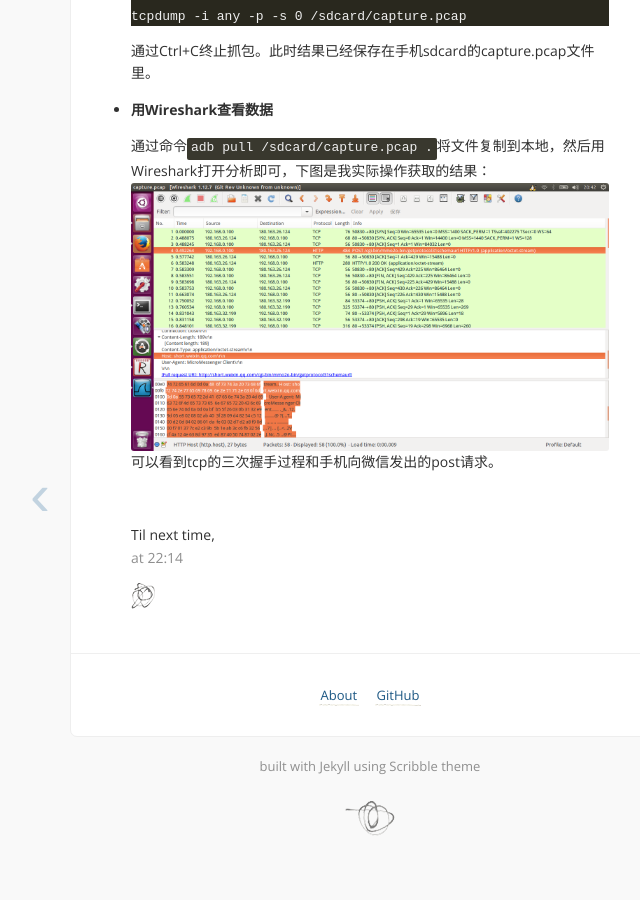
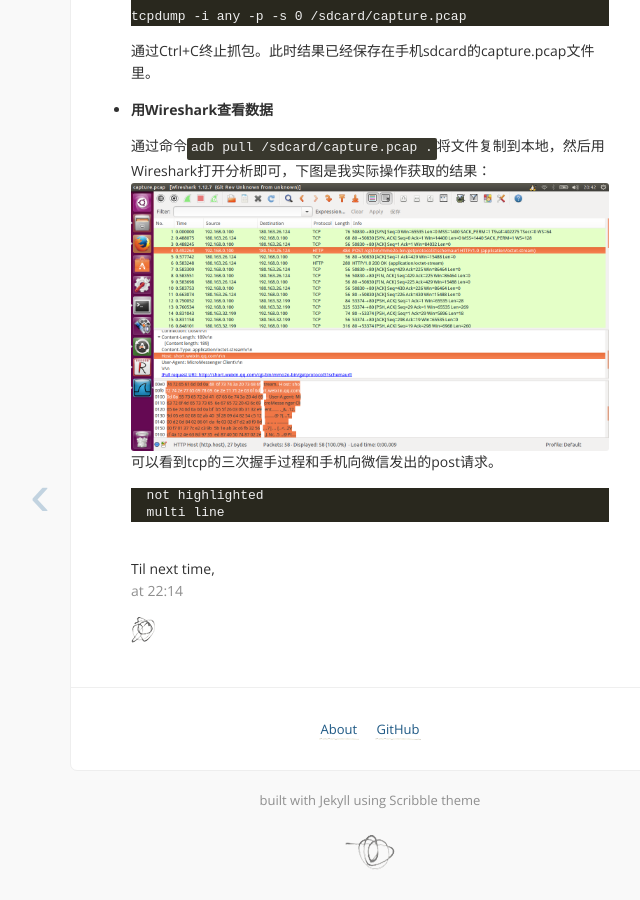
Before and after one commit to rantianhua/rantianhua.github.io, a Jekyll site: the page built from _posts/2016-01-31-capture.md, in a window 1280 px wide and 900 px high, scrolled down 1275 px. Shown: the whole window, without its empty margins (270-910 px from the left). Built offline with Jekyll 4.4.1, drawn with Linux system fonts in a browser that asks for light colours; Markdown is read by kramdown in place of the engine named in the settings; comment, search, counter and statistics services are not loaded; before the commit the page ends 2141 px from its top, so only the background shows below that.

Commit message:
检查capture.md的代码块

````diff
--- a/_posts/2016-01-31-capture.md
+++ b/_posts/2016-01-31-capture.md
@@ -42,3 +42,7 @@
 通过命令`adb pull /sdcard/capture.pcap .`将文件复制到本地，然后用Wireshark打开分析即可，下图是我实际操作获取的结果：
 ![利用tcpdump抓取的数据]({{site.baseurl}}/images/tcpdumpcapture.png)
 可以看到tcp的三次握手过程和手机向微信发出的post请求。
+  ```
+  not highlighted
+  multi line
+  ```
````
